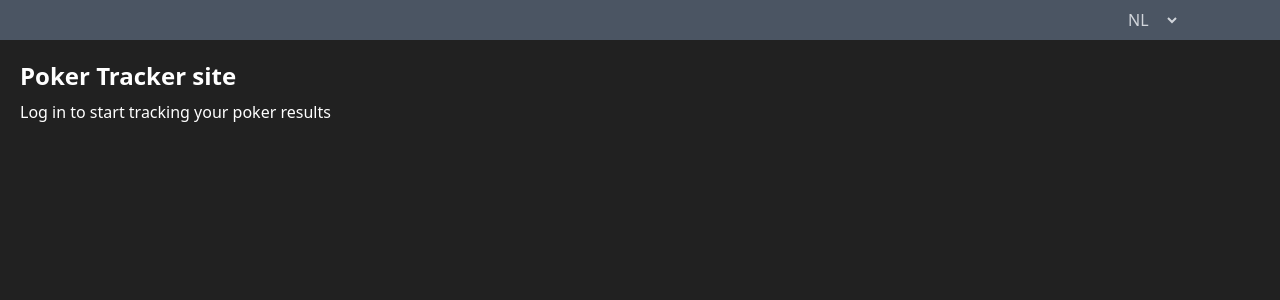
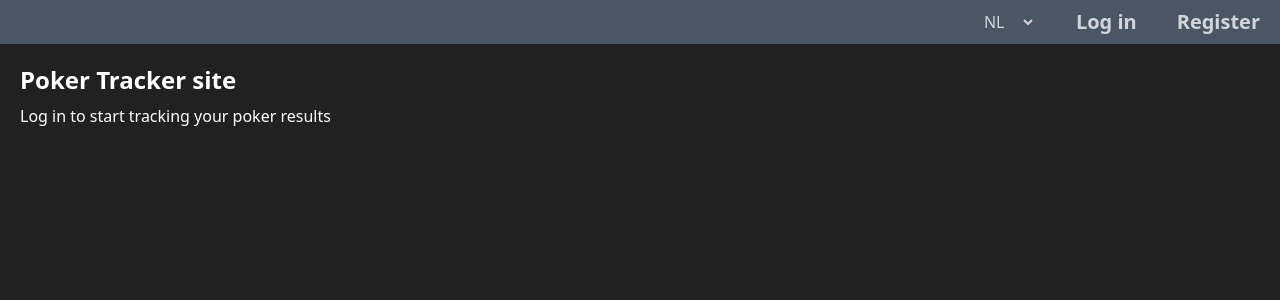
Before and after one commit to JonathanCouck/frontendweb-poker-tracker, a React (Create React App) app: page / in a window 1280 px wide. Shown: the top 300 px of the page. Built offline with nearby package versions, Linux system fonts and the light colour scheme; no server answers.

Commit message:
navmenu aanpassen

```diff
--- a/src/components/NavMenu.jsx
+++ b/src/components/NavMenu.jsx
@@ -54,8 +54,8 @@ export default function NavMenu() {
       {
         !isAuthed ? (
           <>
-            <NavItem to="/login" label={t('NavMenu.logIn')} />
-            <NavItem to="/register" label={t('NavMenu.register')} />
+            <NavItem to="/login" label='logIn' transLbl={t('NavMenu.logIn')} />
+            <NavItem to="/register" label='register' transLbl={t('NavMenu.register')} />
           </>
         ) : (
           <>
```
